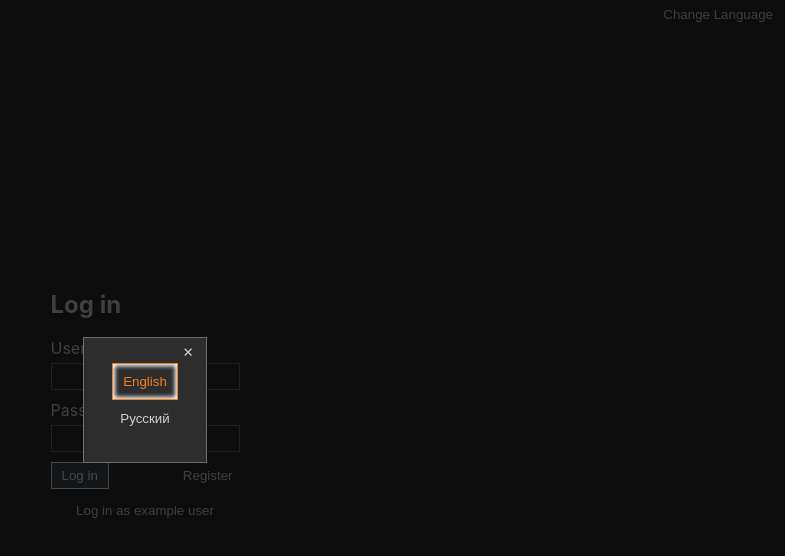
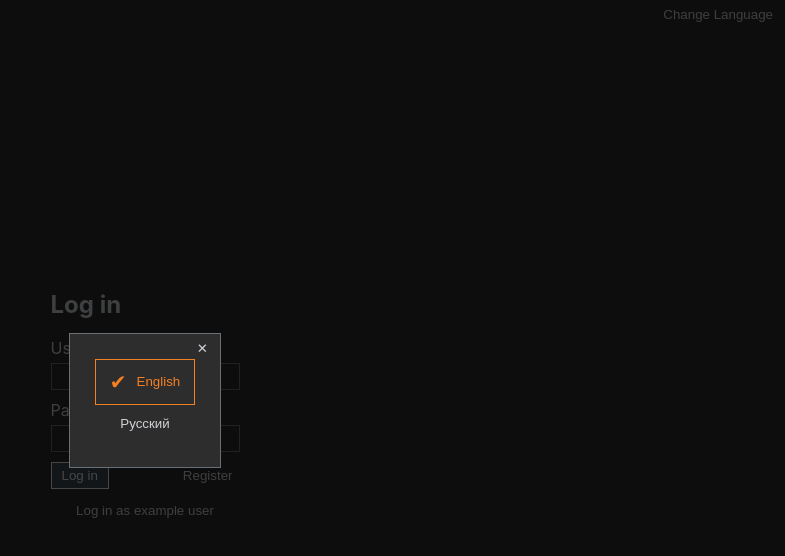
Before and after one commit to blrop/activities-calendar, a React (Create React App) app in the folder frontend/: page / in a window 1280 px wide. Both pictures are taken after a click on the button "Change Language". Shown: the top 556 px of the page, without its empty margins (495-1280 px from the left). Built offline with nearby package versions, Linux system fonts and the light colour scheme; no server answers.

Commit message:
fix styles

```diff
--- a/frontend/src/components/LangSelector/LangSelector.scss
+++ b/frontend/src/components/LangSelector/LangSelector.scss
@@ -1,14 +1,20 @@
 .lang-selector {
     display: flex;
     flex-direction: column;
-    align-items: center;
 
     &__item {
         padding: 10px;
         display: block;
+        min-width: 100px;
 
         &--selected {
-            box-shadow: 0 0 4px 2px white inset;
+            &:before {
+                content: '\2714';
+                font-size: 20px;
+                display: inline-block;
+                vertical-align: middle;
+                margin-right: 10px;
+            }
         }
     }
 }
```
